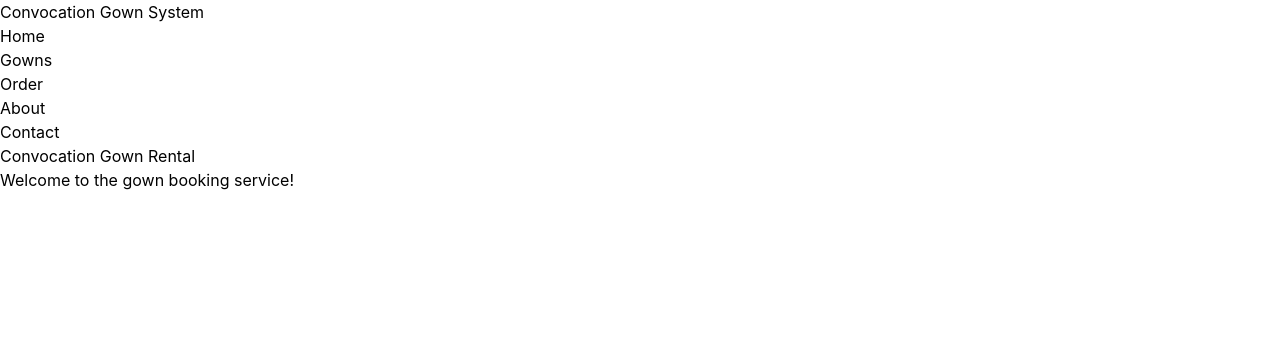
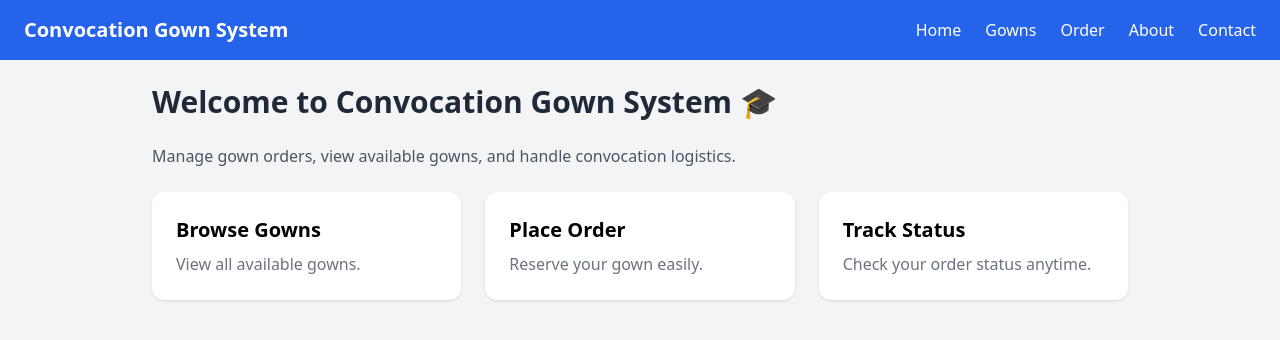
Before and after one commit to raviamrav/convocation-gown-system, a React (Vite) app in the folder frontend/: page / in a window 1280 px wide. Shown: the top 340 px of the page. Built offline with nearby package versions, Linux system fonts and the light colour scheme; no server answers.

Commit message:
setup frontend UI with Tailwind, navbar, layout, and homepage

```diff
--- a/frontend/index.html
+++ b/frontend/index.html
@@ -9,5 +9,6 @@
   <body>
     <div id="root"></div>
     <script type="module" src="/src/main.tsx"></script>
+    <script src="https://cdn.tailwindcss.com"></script>
   </body>
 </html>
--- a/frontend/src/App.tsx
+++ b/frontend/src/App.tsx
@@ -1,12 +1,32 @@
-import AppRouter from './router/AppRouter';
+import AppRouter from "./router/AppRouter";
 
-function App() {
+export default function App() {
   return (
+    <div className="min-h-screen bg-gray-100">
       <AppRouter />
+    </div>
   );
 }
 
-export default App;
+// export default function App() {
+//   return (
+//     <div className="min-h-screen bg-gray-100 flex items-center justify-center">
+//       <h1 className="text-4xl font-bold text-blue-600">
+//         Convocation Gown System 🎓
+//       </h1>
+//     </div>
+//   );
+// }
+
+// import AppRouter from './router/AppRouter';
+
+// function App() {
+//   return (
+//       <AppRouter />
+//   );
+// }
+
+// export default App;
 
 // import { useState } from 'react'
 // import reactLogo from './assets/react.svg'
--- a/frontend/src/components/Navbar.tsx
+++ b/frontend/src/components/Navbar.tsx
@@ -1,18 +1,23 @@
 import {Link} from "react-router-dom";
 
 function Navbar() {
-    return (
-        <nav>
-            <h3>Convocation Gown System</h3>
-            <ul>
-                <li><Link to="/">Home</Link></li>
-                <li><Link to="/gowns">Gowns</Link></li>
-                <li><Link to="/order">Order</Link></li>
-                <li><Link to="/about">About</Link></li>
-                <li><Link to="/contact">Contact</Link></li>
-            </ul>
-        </nav>
-    );
+  return (
+    <nav className="bg-blue-600 text-white px-6 py-4">
+      <div className="flex justify-between items-center">
+        <h3 className="text-xl font-bold">
+          Convocation Gown System
+        </h3>
+
+        <ul className="flex space-x-6">
+          <li><Link to="/" className="hover:underline">Home</Link></li>
+          <li><Link to="/gowns" className="hover:underline">Gowns</Link></li>
+          <li><Link to="/order" className="hover:underline">Order</Link></li>
+          <li><Link to="/about" className="hover:underline">About</Link></li>
+          <li><Link to="/contact" className="hover:underline">Contact</Link></li>
+        </ul>
+      </div>
+    </nav>
+  );
 }
 
 export default Navbar;
--- a/frontend/src/index.css
+++ b/frontend/src/index.css
@@ -1,5 +1,3 @@
-@import "tailwindcss";
-
 /*
 :root {
   font-family: system-ui, Avenir, Helvetica, Arial, sans-serif;
--- a/frontend/src/layouts/MainLayout.tsx
+++ b/frontend/src/layouts/MainLayout.tsx
@@ -4,9 +4,11 @@ import Navbar from "../components/Navbar";
 function MainLayout() {
   return (
     <div>
-        <Navbar />
+      <Navbar />
+
+      <main className="max-w-5xl mx-auto p-6">
         <Outlet />
-
+      </main>
     </div>
   );
 }
--- a/frontend/src/pages/HomePage.tsx
+++ b/frontend/src/pages/HomePage.tsx
@@ -1,8 +1,30 @@
 function HomePage() {
   return (
-    <div>
-      <h1>Convocation Gown Rental</h1>
-      <p>Welcome to the gown booking service!</p>
+    <div className="space-y-6">
+      <h1 className="text-3xl font-bold text-gray-800">
+        Welcome to Convocation Gown System 🎓
+      </h1>
+
+      <p className="text-gray-600">
+        Manage gown orders, view available gowns, and handle convocation logistics.
+      </p>
+
+      <div className="grid grid-cols-1 md:grid-cols-3 gap-6">
+        <div className="bg-white p-6 rounded-xl shadow hover:shadow-lg transition">
+          <h2 className="text-xl font-semibold mb-2">Browse Gowns</h2>
+          <p className="text-gray-500">View all available gowns.</p>
+        </div>
+
+        <div className="bg-white p-6 rounded-xl shadow hover:shadow-lg transition">
+          <h2 className="text-xl font-semibold mb-2">Place Order</h2>
+          <p className="text-gray-500">Reserve your gown easily.</p>
+        </div>
+
+        <div className="bg-white p-6 rounded-xl shadow hover:shadow-lg transition">
+          <h2 className="text-xl font-semibold mb-2">Track Status</h2>
+          <p className="text-gray-500">Check your order status anytime.</p>
+        </div>
+      </div>
     </div>
   );
 }
--- a/frontend/vite.config.ts
+++ b/frontend/vite.config.ts
@@ -1,12 +1,10 @@
 import { defineConfig } from 'vite'
 import react from '@vitejs/plugin-react-swc'
-import tailwindcss from '@tailwindcss/vite'
 
-// https://vite.dev/config/
 export default defineConfig({
-    plugins: [react(), tailwindcss()],
+  plugins: [react()],
     server: {
-        host: true, // listen on all interfaces
-        port: 5173
+    host: true, // listen on all interfaces
+    port: 5173
     },
-})
+});
```
